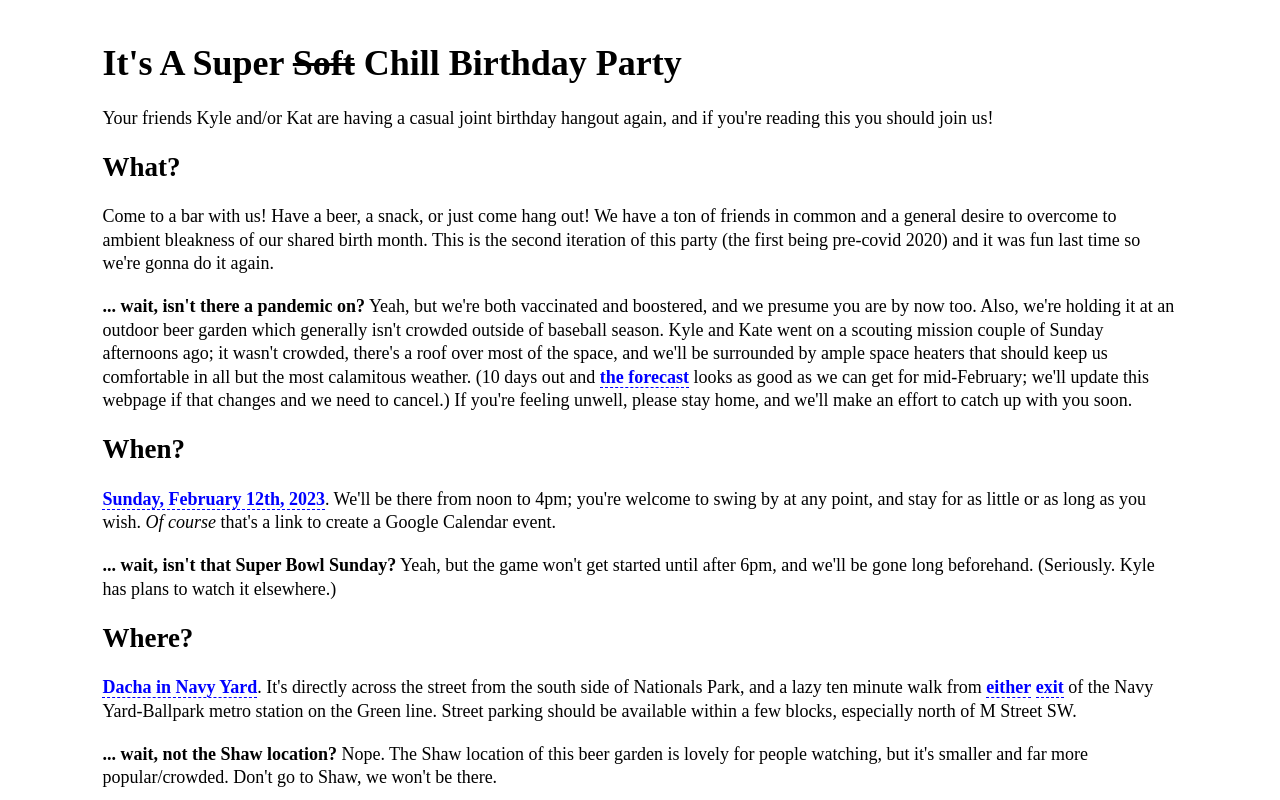
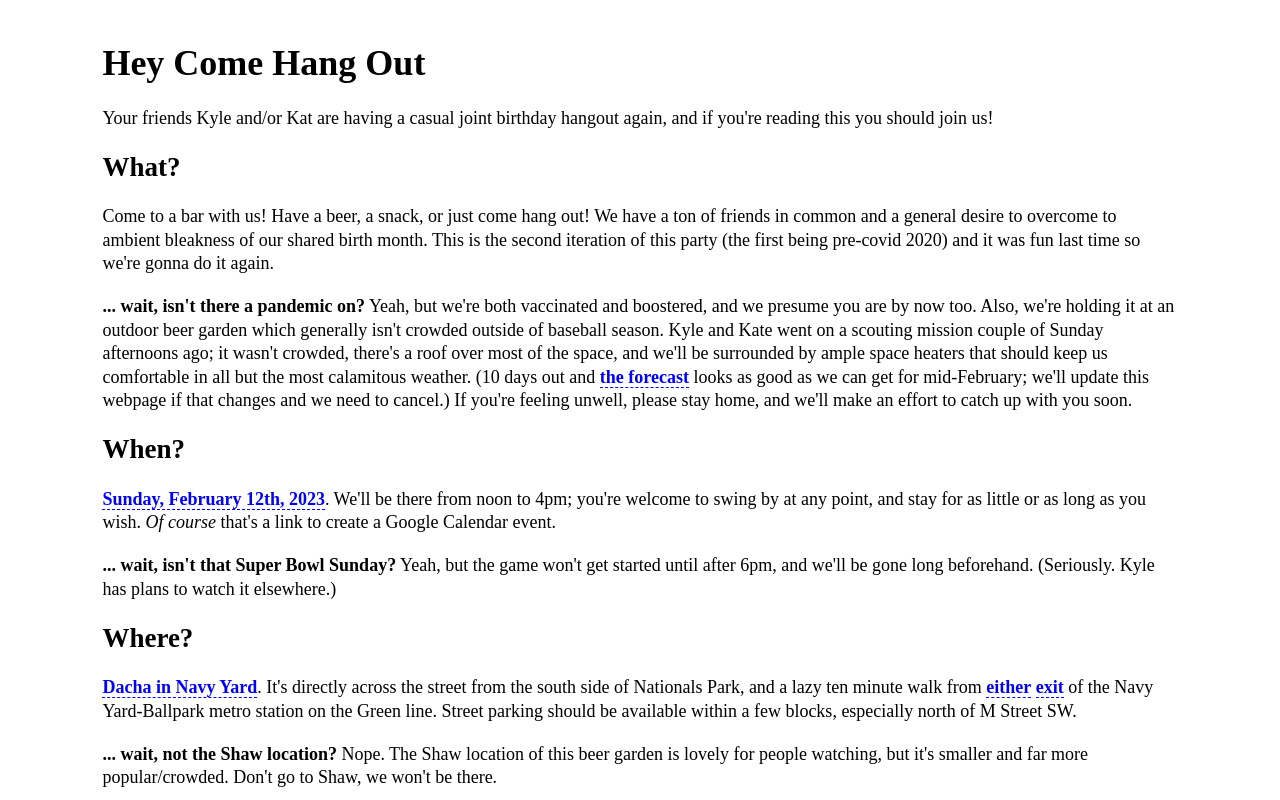
Before and after one commit to lomky/birthday-party, a plain HTML site: page index.html in a window 1280 px wide. Shown: the top 800 px of the page. Drawn offline with Linux system fonts and the light colour scheme.

Commit message:
Change the h1 text

```diff
--- a/index.html
+++ b/index.html
@@ -36,7 +36,7 @@
     </head>
     <body>
         <main>
-            <h1>It's A Super <s>Soft</s> Chill Birthday Party</h1>
+            <h1>Hey Come Hang Out</h1>
 
             <p>Your friends Kyle and/or Kat are having a casual joint birthday hangout again, and if you're reading this you should join us!</p>
 
```
